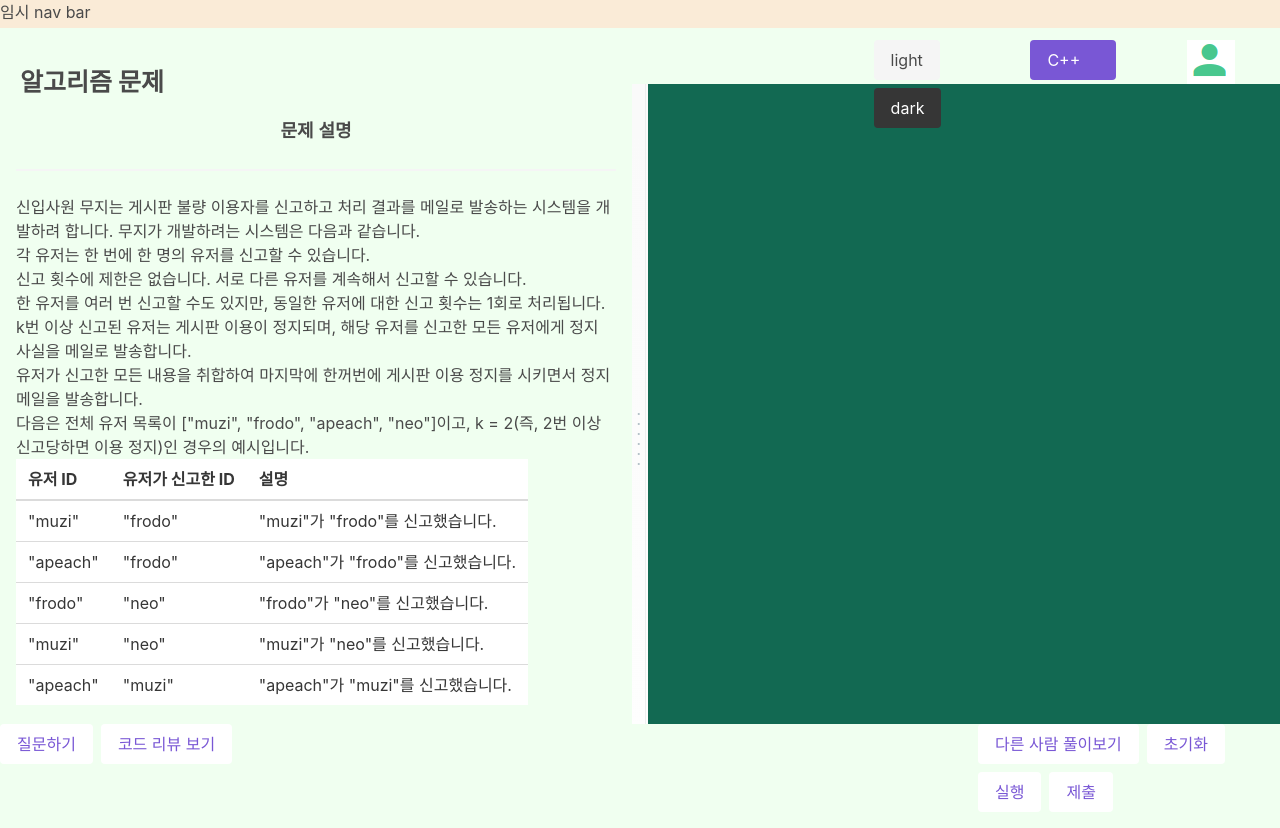
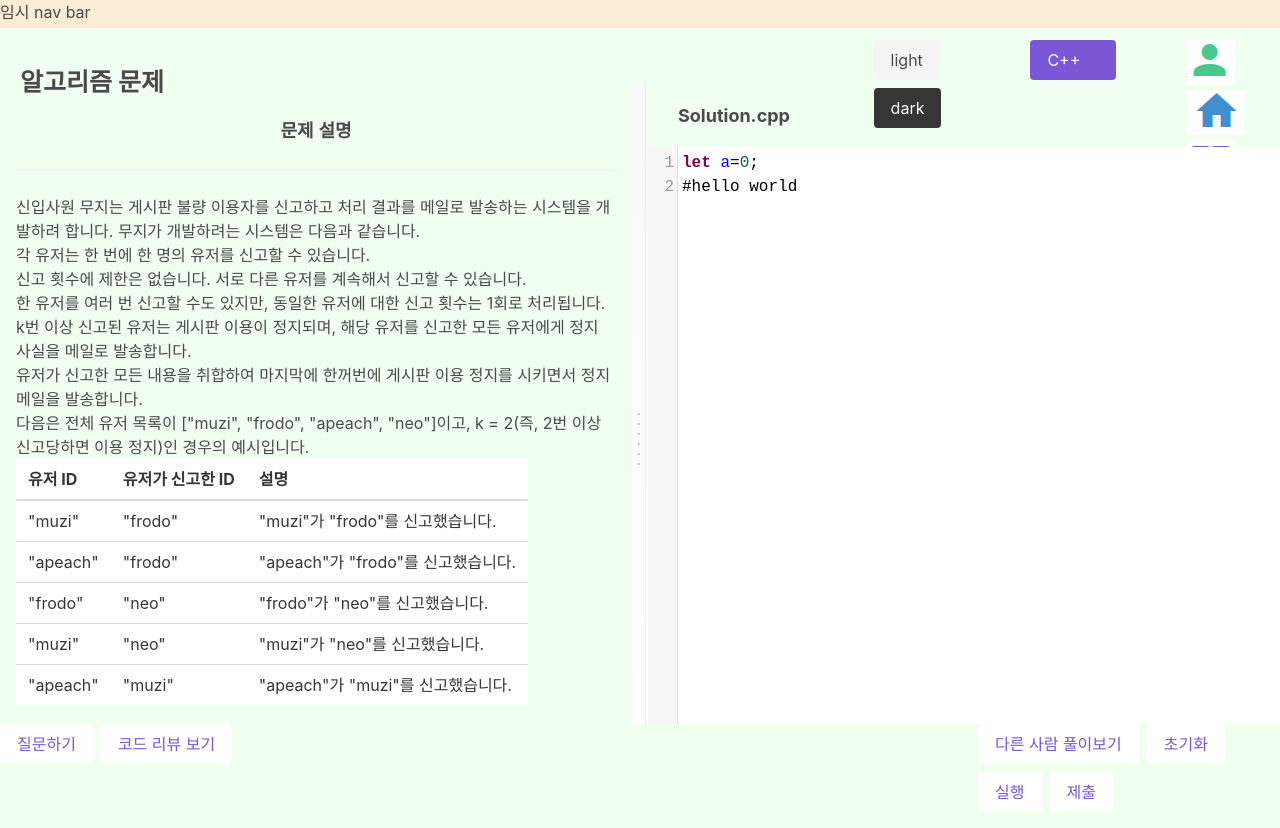
Before and after one commit to COALA-Web/COALA-Problem-Solving, a Vue app in the folder problem_solving/: page / in a window 1280 px wide. Shown: the top 828 px of the page. Built offline with nearby package versions, Linux system fonts and the light colour scheme.

Commit message:
Add run-section (compiler)

```diff
--- a/problem_solving/src/App.vue
+++ b/problem_solving/src/App.vue
@@ -49,14 +49,19 @@
         <h6 class="guide-section-title"><b>문제 설명</b></h6>
         <hr>
         <ProblemOne/>
-
-
       </div>
       <div class="gutter-horizontal"></div>
-      <div class="run-section"></div>
+      <div class="run-section">
+        <div class="editor-section">
+          <h6 class="editor-section-title"><b>Solution.cpp</b></h6>
+          <div class="editor-section-contents">
+            <textarea v-model="content" id="editor"></textarea>
+          </div>
+        </div>
+      </div>
     </div>
 
-    <div class="bottom-section">
+    <div class="bottom-section" >
       <div class="columns">
         <div class="column is-one-quarter">
           <div class="buttons">
@@ -84,18 +89,29 @@
 </template>
 
 <script>
-import ProblemOne from './components/ProblemOne.vue'
-
+import ProblemOne from './components/ProblemOne.vue';
+import * as CodeMirror from 'codemirror';
+import 'codemirror/lib/codemirror.css';
+import 'codemirror/theme/eclipse.css';
+import 'codemirror/mode/javascript/javascript.js';
 
 export default {
   name: 'App',
   data(){
     return{
-      topic : "알고리즘 문제"
+      topic : "알고리즘 문제",
+      content: 'let a=0;\n#hello world',
     }
   },
   components: {
     ProblemOne
+  },
+  mounted(){
+    CodeMirror.fromTextArea(document.getElementById('editor'),{
+      lineNumbers: true,
+      mode: 'javascript',
+      theme: 'eclipse',
+    });
   }
 }
 </script>
@@ -149,13 +165,35 @@ html, body {
   display: inline-block;
 }
 .run-section{
-  background-color:#126952;
   width: calc(50% - 8px);
   height: 100%;
   display: inline-block;
+
+}
+.editor-section{
+  width: 100%;
+  height: 100%;
+  overflow: hidden;
+}
+.editor-section-title{
+  font-size: 18px;
+  margin: 1em 30px;
+}
+.editor-section-contents{
+  width: 100%;
+  height: 100%;
+  overflow: scroll;
+  top: 0;
+  left: 0;
+}
+.CodeMirror {
+    font-family: monospace;
+    height: 100%;
+    color: black;
+    direction: ltr;
 }
 .bottom-section{
-  height:10%;
+  height:8%;
   width:100%;
 }
 
```
